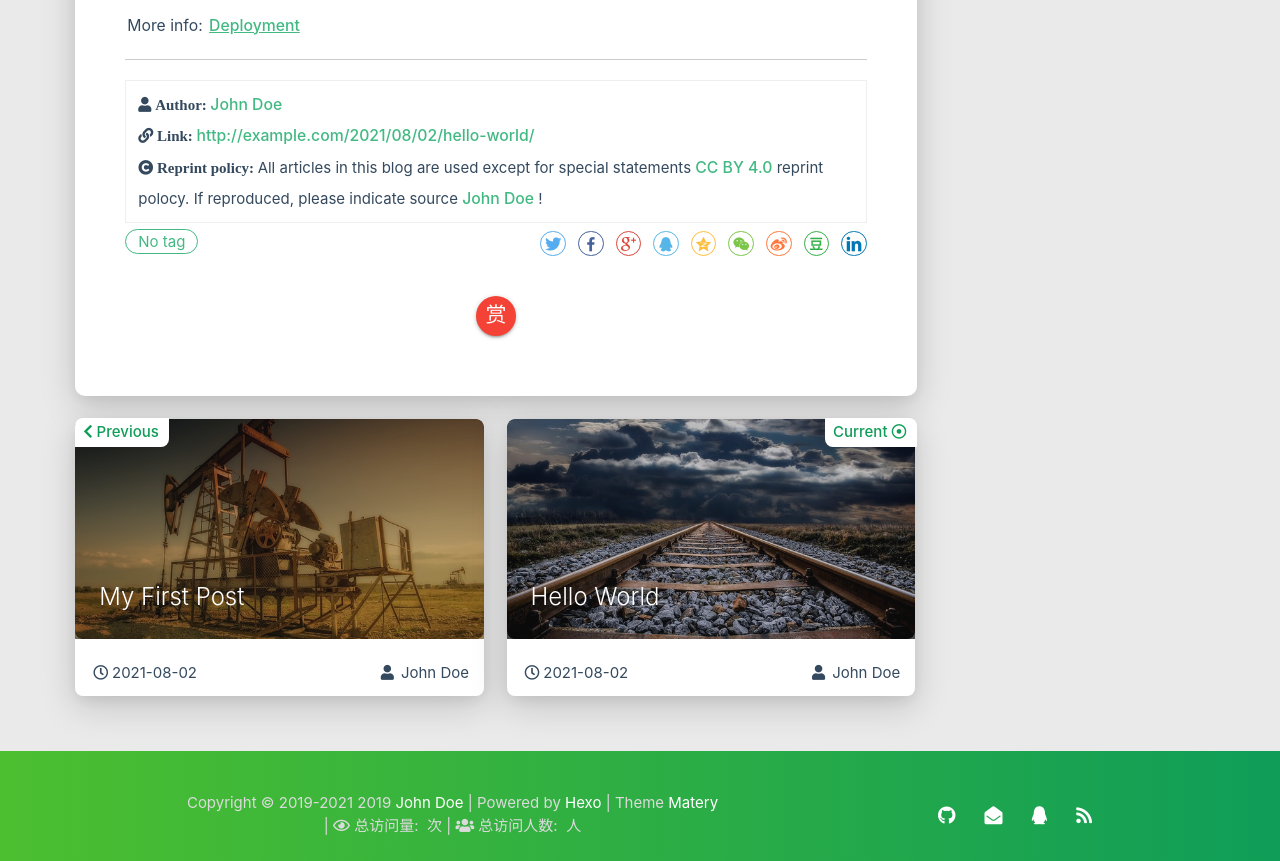
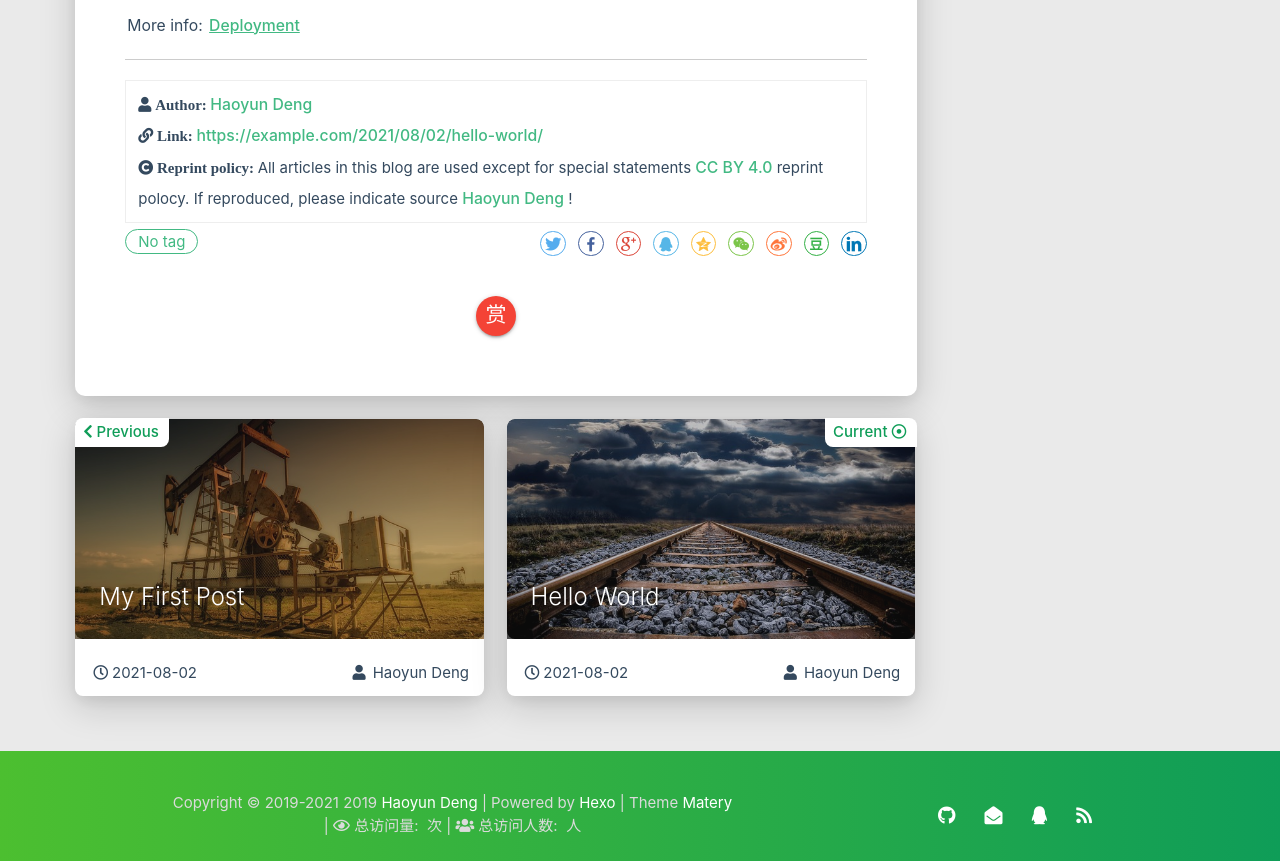
Before and after one commit to Hao-YunDeng/Hao-YunDeng.github.io, a plain HTML site: page 2021/08/02/hello-world/index.html in a window 1280 px wide. Shown: the part 1445-2306 px from the top of the page. Drawn offline with Linux system fonts and the light colour scheme; some packages are replaced by stand-ins of ours; no server answers; a script that the page names is missing.

Commit message:
Site updated: 2021-08-02 20:30:42

```diff
--- a/2021/08/02/hello-world/index.html
+++ b/2021/08/02/hello-world/index.html
@@ -493,7 +493,7 @@
                     </i>
                 </span>
                 <span class="reprint-info">
-                    <a href="/about" rel="external nofollow noreferrer">John Doe</a>
+                    <a href="/about" rel="external nofollow noreferrer">Haoyun Deng</a>
                 </span>
             </div>
             <div class="reprint__type">
@@ -503,7 +503,7 @@
                     </i>
                 </span>
                 <span class="reprint-info">
-                    <a href="http://example.com/2021/08/02/hello-world/">http://example.com/2021/08/02/hello-world/</a>
+                    <a href="https://example.com/2021/08/02/hello-world/">https://example.com/2021/08/02/hello-world/</a>
                 </span>
             </div>
             <div class="reprint__notice">
@@ -516,7 +516,7 @@
                     All articles in this blog are used except for special statements
                     <a href="https://creativecommons.org/licenses/by/4.0/deed.zh" rel="external nofollow noreferrer" target="_blank">CC BY 4.0</a>
                     reprint polocy. If reproduced, please indicate source
-                    <a href="/about" target="_blank">John Doe</a>
+                    <a href="/about" target="_blank">Haoyun Deng</a>
                     !
                 </span>
             </div>
@@ -734,7 +734,7 @@
                         <span class="publish-author">
 
                             <i class="fas fa-user fa-fw"></i>
-                            John Doe
+                            Haoyun Deng
 
                         </span>
                     </div>
@@ -771,7 +771,7 @@
                         <span class="publish-author">
 
                             <i class="fas fa-user fa-fw"></i>
-                            John Doe
+                            Haoyun Deng
 
                         </span>
                     </div>
@@ -970,7 +970,7 @@
                 <span id="year">2019-2021</span>
 
             <span id="year">2019</span>
-            <a href="/about" target="_blank">John Doe</a>
+            <a href="/about" target="_blank">Haoyun Deng</a>
             |&nbsp;Powered by&nbsp;<a href="https://hexo.io/" target="_blank">Hexo</a>
             |&nbsp;Theme&nbsp;<a href="https://github.com/blinkfox/hexo-theme-matery" target="_blank">Matery</a>
             <br>
```
Also changed, not shown: 2021/08/02/new-post/index.html (+6 -6 lines), about/index.html (+3 -3 lines), archives/2021/08/index.html (+3 -3 lines), archives/2021/index.html (+3 -3 lines), archives/index.html (+3 -3 lines), contact/index.html (+1 -1 lines), index.html (+3 -3 lines), tags/index.html (+1 -1 lines).
